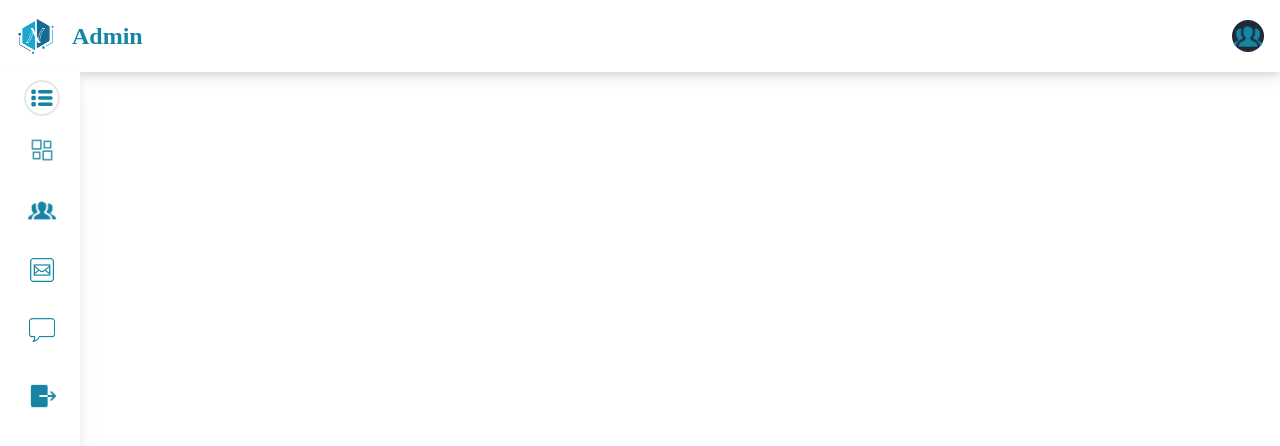
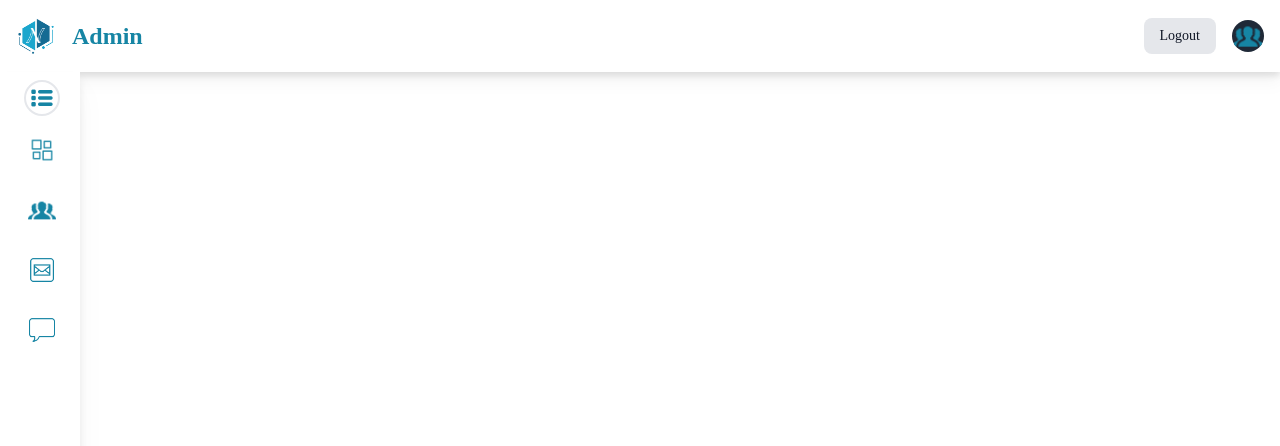
Before and after one commit to abinapaudel/React-app, a React (Vite) app: page /sign-up in a window 1280 px wide. Shown: the top 446 px of the page. Built offline with nearby package versions, Linux system fonts and the light colour scheme.

Commit message:
Managing route

```diff
--- a/src/App.jsx
+++ b/src/App.jsx
@@ -4,7 +4,7 @@ import LoginPage from "./pages/LoginPage";
 import RegisterPage from "./pages/RegisterPage";
 import Post from "./pages/admin/post/Post";
 import UserList from "./pages/users/UserList";
-import SideNavbar from "./pages/admin/navbar/SideNavbar";
+import SideNavbar from "./components/navbar/SideNavbar";
 import { useSelector } from "react-redux";
 import DashboardPage from "./pages/DashboardPage";
 
--- a/src/pages/admin/navbar/SideNavbar.jsx
+++ b/src/components/navbar/SideNavbar.jsx
@@ -1,9 +1,10 @@
 import { useState } from "react";
 import { useNavigate } from "react-router-dom";
-import { NavLinks } from "../../../utils/dataList";
+import { NavLinks } from "../../utils/dataList";
 
 const SideNavbar = ({ children }) => {
   const [open, setOpen] = useState(false);
+
   const navigate = useNavigate();
   return (
     <>
@@ -16,6 +17,15 @@ const SideNavbar = ({ children }) => {
             </span>
           </a>
           <div className="flex items-center md:order-2">
+            <button
+              type="button"
+              onClick={() => {
+                navigate("/sign-in");
+              }}
+              className="items-center bg-gray-200 font-medium justify-center px-4 py-2 text-sm text-gray-900 rounded-lg cursor-pointer hover:bg-gray-100 mr-4"
+            >
+              Logout
+            </button>
             <button
               type="button"
               className="flex mr-3 text-sm bg-gray-800 rounded-full md:mr-0 focus:ring-4 focus:ring-gray-300"
--- a/src/utils/dataList.js
+++ b/src/utils/dataList.js
@@ -2,7 +2,6 @@ import Dashboard from "../assets/DashboardIcon.png";
 import User from "../assets/UsersIcon.png";
 import Post from "../assets/PostIcon.png";
 import Comments from "../assets/CommentsIcon.png";
-import Logout from "../assets/LogoutIcon.png";
 
 export const NavLinks = [
   {
@@ -29,10 +28,4 @@ export const NavLinks = [
     src: Comments,
     href: "/comments",
   },
-  {
-    id: "logout",
-    title: "Log out",
-    src: Logout,
-    // href: "/logout",
-  },
 ];
```
